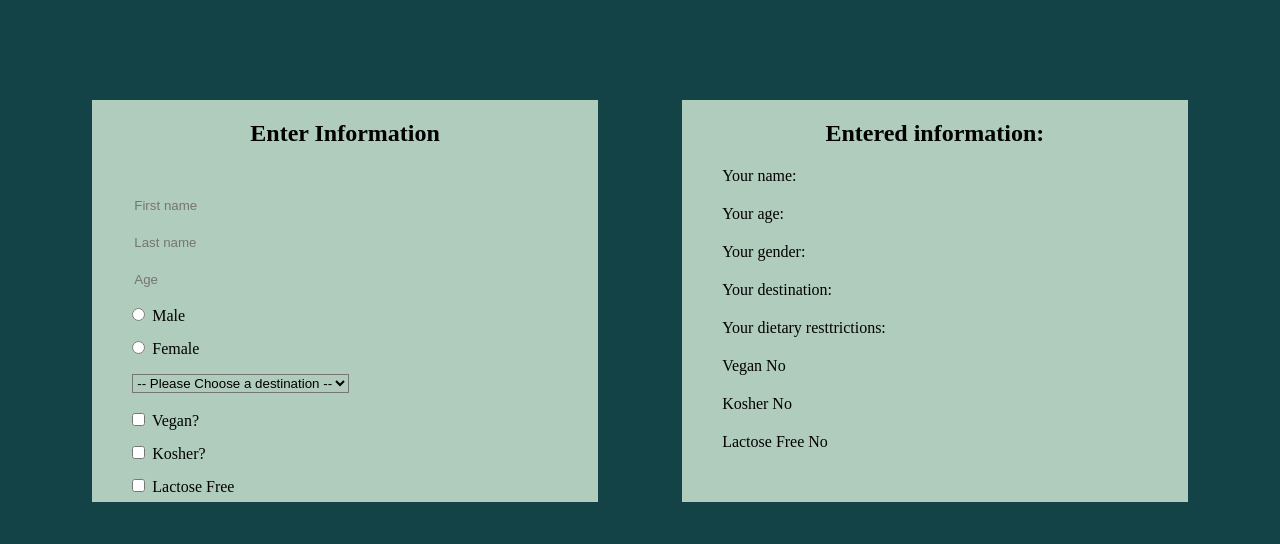
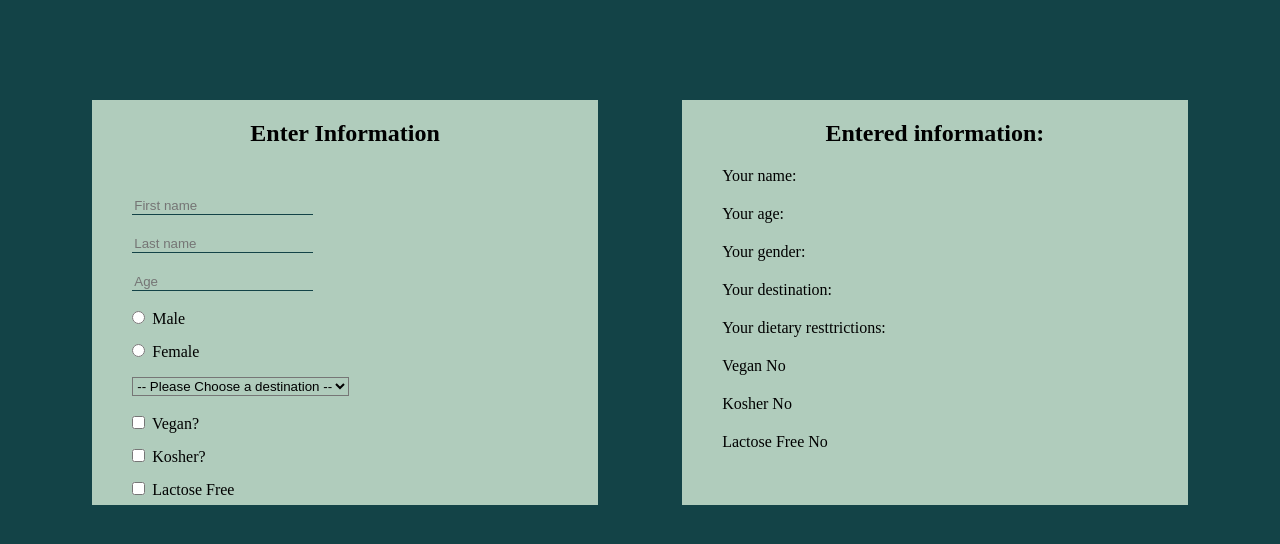
Before and after one commit to jpap1021/form-with-react.js, a React (Create React App) app: page / in a window 1280 px wide. Shown: the top 544 px of the page. Built offline with nearby package versions, Linux system fonts and the light colour scheme.

Commit message:
style input

```diff
--- a/src/App.css
+++ b/src/App.css
@@ -18,6 +18,8 @@ input{
     margin-top: 10px;
     margin-bottom: 10px;
     margin-left: 40px;
+    outline: none;
+    border-bottom:1px solid #134347;
 }
 select{
     margin-top: 10px;
```
